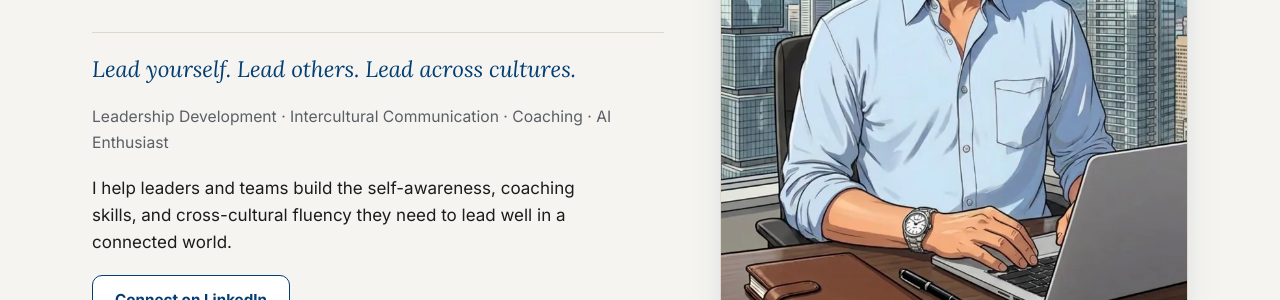
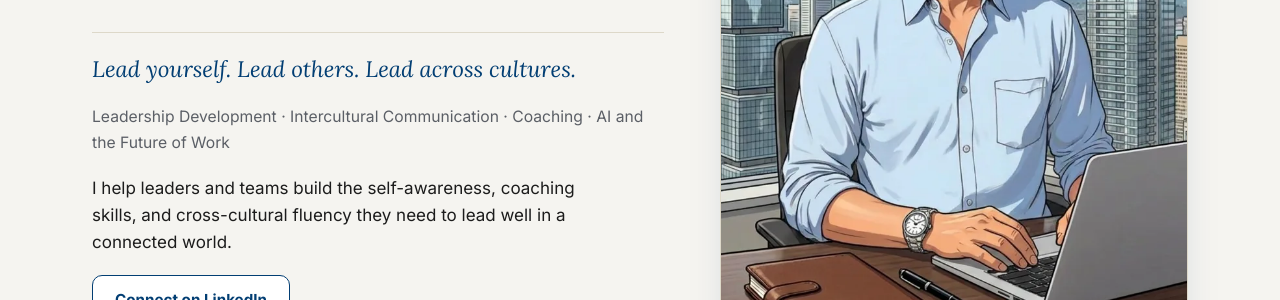
Before and after one commit to mattygates/unpackleadership.com, a Jekyll site: the page built from index.html, in a window 1280 px wide and 900 px high. Shown: the part 373-673 px from the top of the window. Built offline with Jekyll 4.4.1, drawn with Linux system fonts in a browser that asks for light colours.

Commit message:
Change AI Enthusiast to AI and the Future of Work in roles subtitle

```diff
--- a/_config.yml
+++ b/_config.yml
@@ -15,7 +15,7 @@ author:
   location: "Vancouver, Canada"
   email: matt.gates65@gmail.com
   headline: "Lead yourself. Lead others. Lead across cultures."
-  roles: "Leadership Development · Intercultural Communication · Coaching · AI Enthusiast"
+  roles: "Leadership Development · Intercultural Communication · Coaching · AI and the Future of Work"
   bio: "I help leaders and teams build the self-awareness, coaching skills, and cross-cultural fluency they need to lead well in a connected world."
 
 # Social links (replace youtube placeholder with your real profile URL when ready)
```
